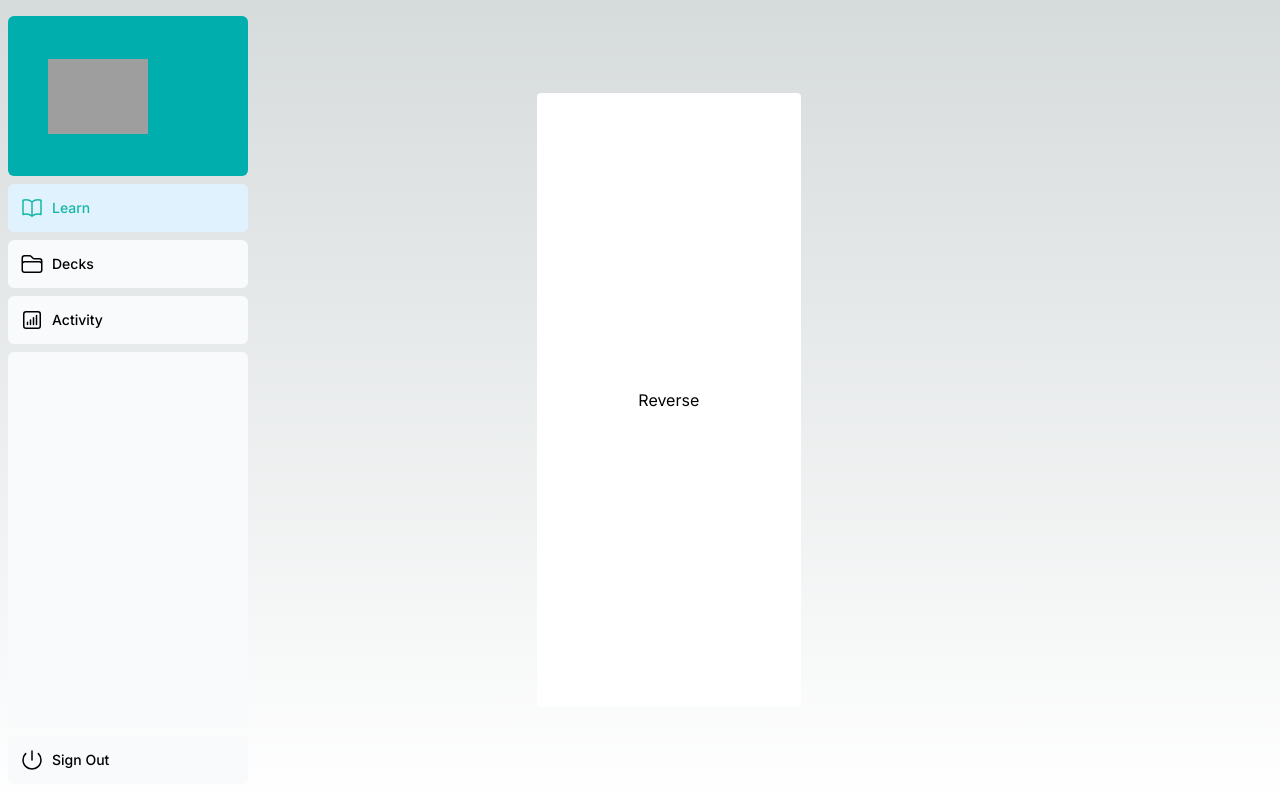
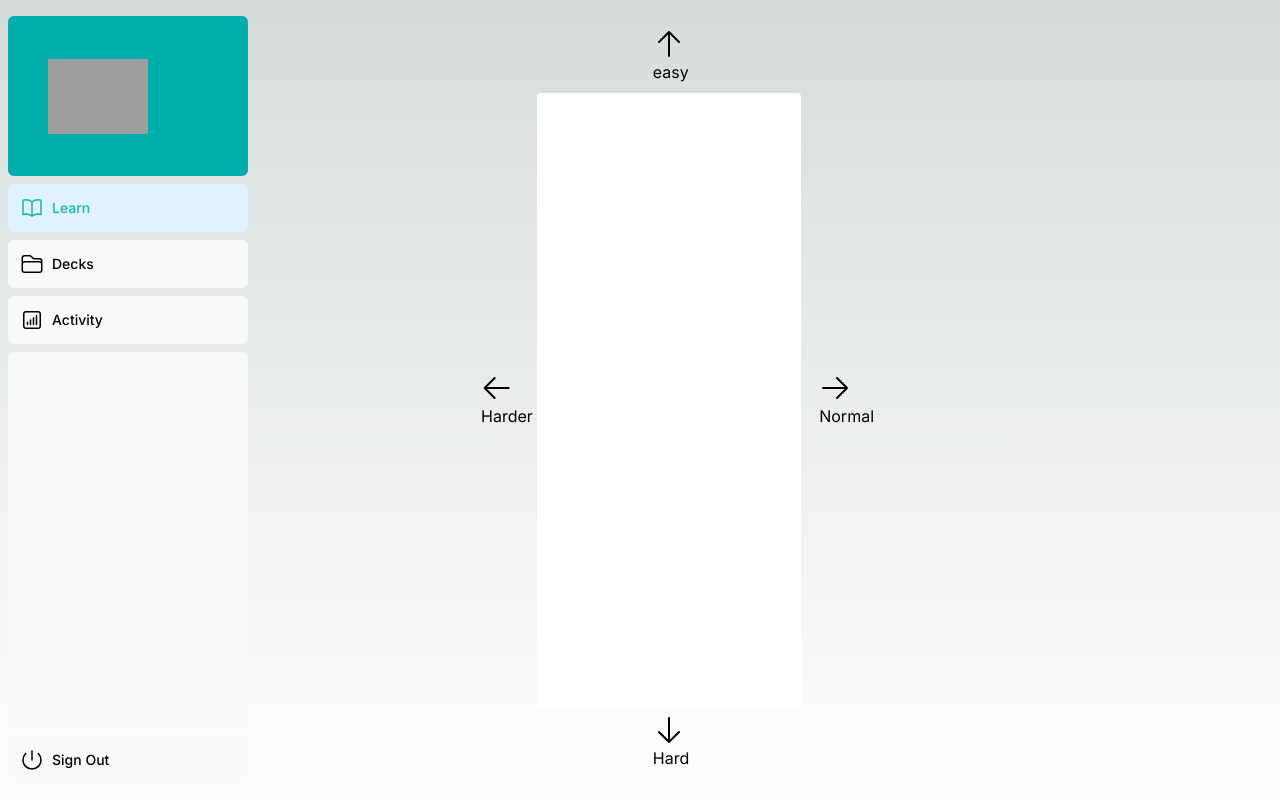
Before and after one commit to MauricioART/teal, a Next.js app: page /learn in a window 1280 px wide. Built offline with nearby package versions, Linux system fonts and the light colour scheme; grey boxes are pictures that could not be loaded.

Commit message:
fix(Root): Adjusting the styles to center text on arrow buttons

```diff
--- a/app/learn/(overview)/page.tsx
+++ b/app/learn/(overview)/page.tsx
@@ -1,16 +1,43 @@
-import { roboto } from "@/app/ui/fonts";
-import { Suspense } from "react";
+"use client";
+import { useState, Suspense } from "react";
 import Card from "@/app/ui/learn/card";
 import Image from "next/image";
+import { ArrowDownIcon, ArrowLeftIcon, ArrowRightIcon, ArrowUpIcon } from '@heroicons/react/24/outline';
+
 
 export default  function Page() {
 
   const adverse = "Adverse";
   const reverse = "Reverse";
+
+  const [up, setUp] = useState(false);
+  const [right, setRight] = useState(false);
+  const [down, setDown] = useState(false);
+  const [left, setLeft] = useState(false);
+
+  function handleClick(){
+    console.log("I have been clicked.")
+    setUp(true);
+  }
+
   return (
     <main className="flex h-full px-0">
-      <div className="flex justify-center items-center w-4/5 h-full ">
-        <Card adverse={adverse} reverse={reverse} />
+      <div className="flex justify-center items-center w-4/5 h-full relative">
+        <div className="absolute w-8 top-10 left-1/2 transform -translate-x-1/2 -translate-y-1/2" onClick={handleClick}>
+          <ArrowUpIcon />easy
+        </div>
+        <div className="absolute w-8 right-1/4 top-1/2 transform -translate-x-1/2 -translate-y-1/2" onClick={handleClick}>
+          <ArrowRightIcon /> Normal
+        </div>
+        <div className="absolute w-8 left-1/4 top-1/2 transform translate-x-1/3 -translate-y-1/2 " onClick={handleClick}>
+          <ArrowLeftIcon /> Harder
+        </div>
+        <div className="absolute w-8 bottom-0 left-1/2 transform -translate-x-1/2 -translate-y-1/4" onClick={handleClick}>
+          <ArrowDownIcon /> Hard
+        </div>
+
+        <Card question={adverse} answer={["jhduiewewe","dfnuief","fdsneufis","sfesfsef"]} cardType={2} up={up} right={right} down={down} left={left}/>
+
       </div>
       <div className="w-1/5 h-full ">
       </div>
```
